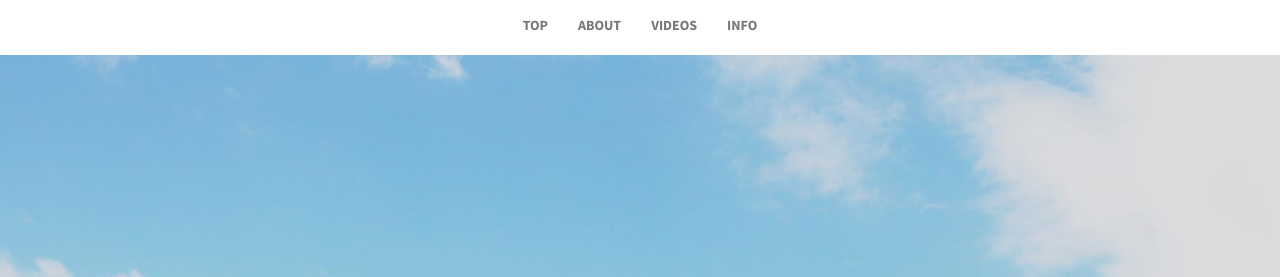
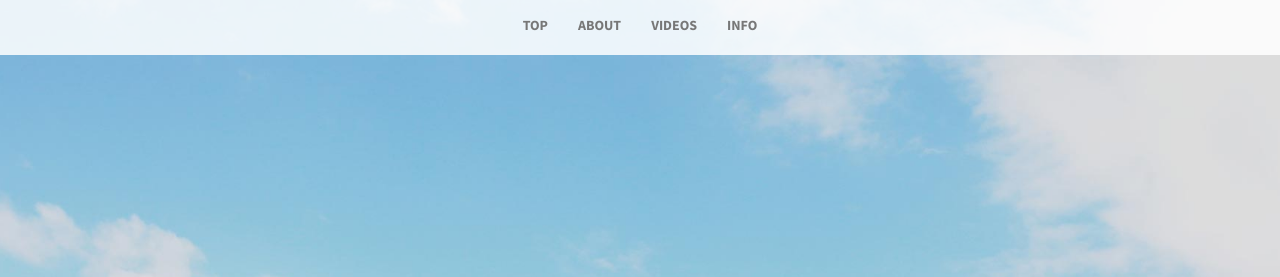
Before and after one commit to NoahLE/Sonya_Portfolio, a plain HTML site: page index.html in a window 1280 px wide. Shown: the top 277 px of the page. Drawn offline with Linux system fonts and the light colour scheme.

Commit message:
Removed stickywrapper

```diff
--- a/index.html
+++ b/index.html
@@ -29,7 +29,7 @@
 <body>
 
     <!-- Navigation -->
-    <div id="undefined-sticky-wrapper" class="sticky-wrapper" style="height: 55px;"><div class="navbar navbar-default navbar-static-top" role="navigation">
+    <div class="navbar navbar-default navbar-static-top" role="navigation">
         <div class="container">
             <div class="navbar-header">
                 <button type="button" class="navbar-toggle collapsed" data-toggle="collapse" data-target=".navbar-collapse">
@@ -48,7 +48,7 @@
                 </ul>
             </div><!--/.nav-collapse -->
         </div>
-    </div></div>
+    </div>
 
     <!-- Header -->
     <header id="top" class="header">
```
